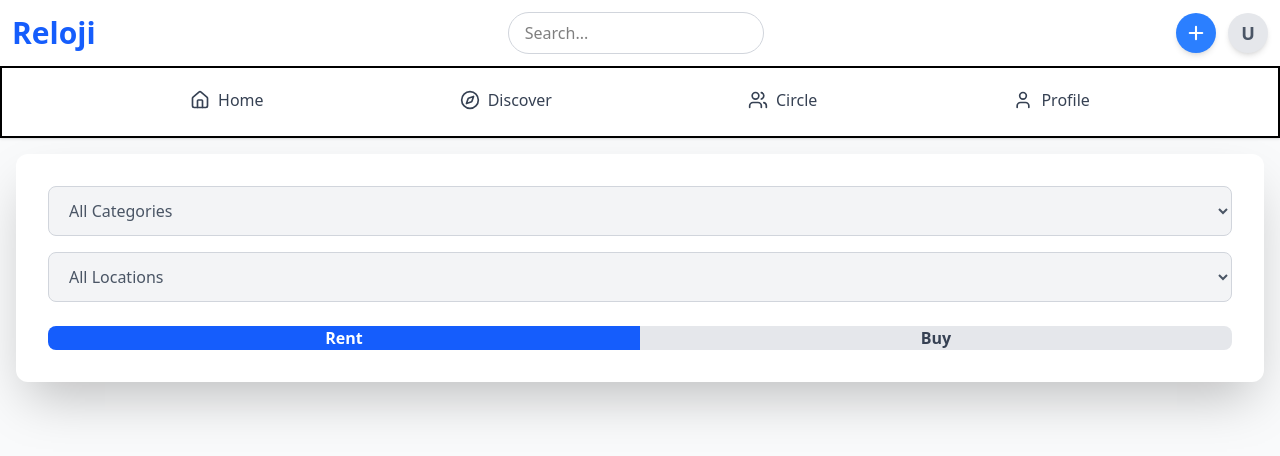
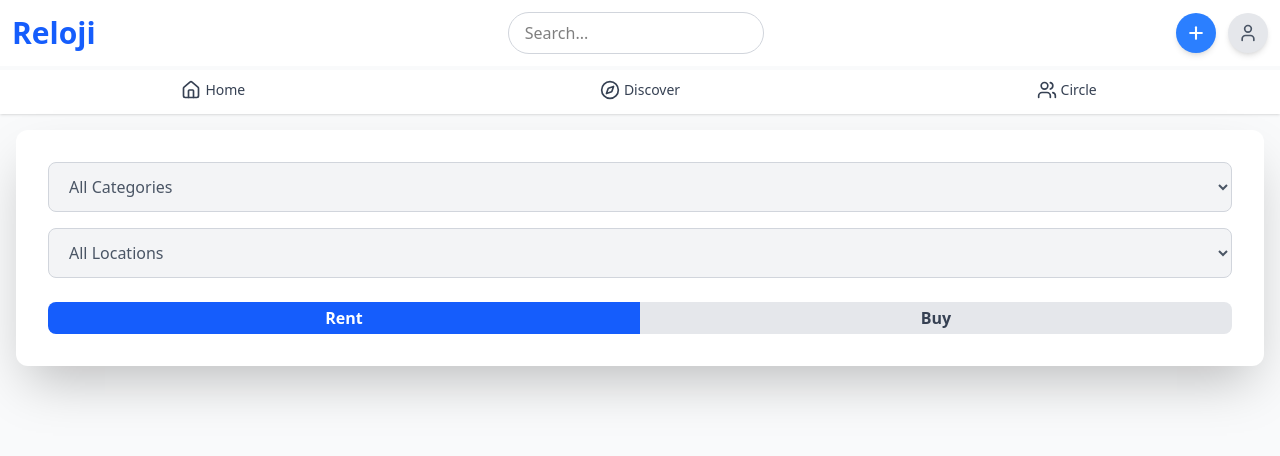
Before and after one commit to JeevanJhola/Reloji, a React (Vite) app in the folder client/: page /discover in a window 1280 px wide. Shown: the top 456 px of the page. Built offline with nearby package versions, Linux system fonts and the light colour scheme.

Commit message:
Refactor header and navigation components to improve UI and code quality

```diff
--- a/client/src/components/Header.jsx
+++ b/client/src/components/Header.jsx
@@ -1,6 +1,6 @@
 import ReusableButton from "./assets/ReusableButton";
 import SearchBar from "./assets/SearchBar";
-import { Home, Compass, Users, User } from "lucide-react";
+import { Plus, Home, Compass, Users, User } from "lucide-react";
 import NavButton from "./assets/NavButton";
 
 export default function Header() {
@@ -18,20 +18,12 @@ export default function Header() {
           <div className="flex items-center space-x-3">
             {/* Plus button */}
             <ReusableButton color="blue">
-              <svg
-                className="w-5 h-5"
-                xmlns="http://www.w3.org/2000/svg"
-                viewBox="0 0 24 24"
-                strokeWidth="2.5"
-                stroke="white"
-              >
-                <path strokeLinecap="round" d="M12 4.5v15m7.5-7.5h-15" />
-              </svg>
+              <Plus className="w-5 h-5 text-white" strokeWidth={2.5} />
             </ReusableButton>
 
             {/* User button */}
             <ReusableButton color="gray">
-              <span className="text-lg font-semibold text-gray-600">U</span>
+              <User className="w-5 h-5 text-gray-600" />
             </ReusableButton>
           </div>
         </div>
@@ -40,13 +32,11 @@ export default function Header() {
           <SearchBar id="search-mobile" width="w-full" />
         </div>
       </div>
-      <nav className="flex flex-nowrap space-x-4 justify-evenly p-4 border-2">
-      <NavButton icon={Home} label="Home" />
-      <NavButton icon={Compass} label="Discover" />
-      <NavButton icon={Users} label="Circle" />
-      <NavButton icon={User} label="Profile" />
-    </nav>
-
+      <nav className="flex w-full pt-1.5 pb-1.5 border-t-4 border-gray-50">
+        <NavButton icon={Home} label="Home" />
+        <NavButton icon={Compass} label="Discover" />
+        <NavButton icon={Users} label="Circle" />
+      </nav>
     </header>
   );
 }
--- a/client/src/components/Main.jsx
+++ b/client/src/components/Main.jsx
@@ -29,10 +29,10 @@ export default function Main() {
 
         {/* Buttons */}
         <div className="mt-6 flex">
-          <button className="flex-1 bg-blue-600 text-white font-semibold rounded-l-lg">
+          <button className="flex-1 pt-1 pb-1 bg-blue-600 text-white font-semibold rounded-l-lg">
             Rent
           </button>
-          <button className="flex-1 bg-gray-200 text-gray-700 font-semibold rounded-r-lg hover:bg-gray-300">
+          <button className="flex-1 pt-1 pb-1 bg-gray-200 text-gray-700 font-semibold rounded-r-lg hover:bg-gray-300">
             Buy
           </button>
         </div>
--- a/client/src/components/assets/NavButton.jsx
+++ b/client/src/components/assets/NavButton.jsx
@@ -6,12 +6,12 @@ export default function NavButton({ icon: Icon, label }) {
   return (
     <button
       onClick={() => setActive(true)}
-      className={`flex min-w-0 items-center gap-2 px-2 py-1 border-b-4 border-transparent text-gray-700 transition
-        hover:text-blue-500 hover:border-blue-500
+      className={`flex flex-1 items-center justify-center gap-1 px-2 py-1
+        border-b-4 border-transparent text-gray-700 hover:text-blue-500 hover:border-blue-500
         ${active ? "text-blue-500 border-blue-500" : ""}`}
-    >
-      <Icon className="w-5 h-5" />
-      <span>{label}</span>
+          >
+      <Icon className="w-5 h-5 flex-shrink-0" />
+      <span className="sm:text-sm">{label}</span>
     </button>
   );
 }
```
